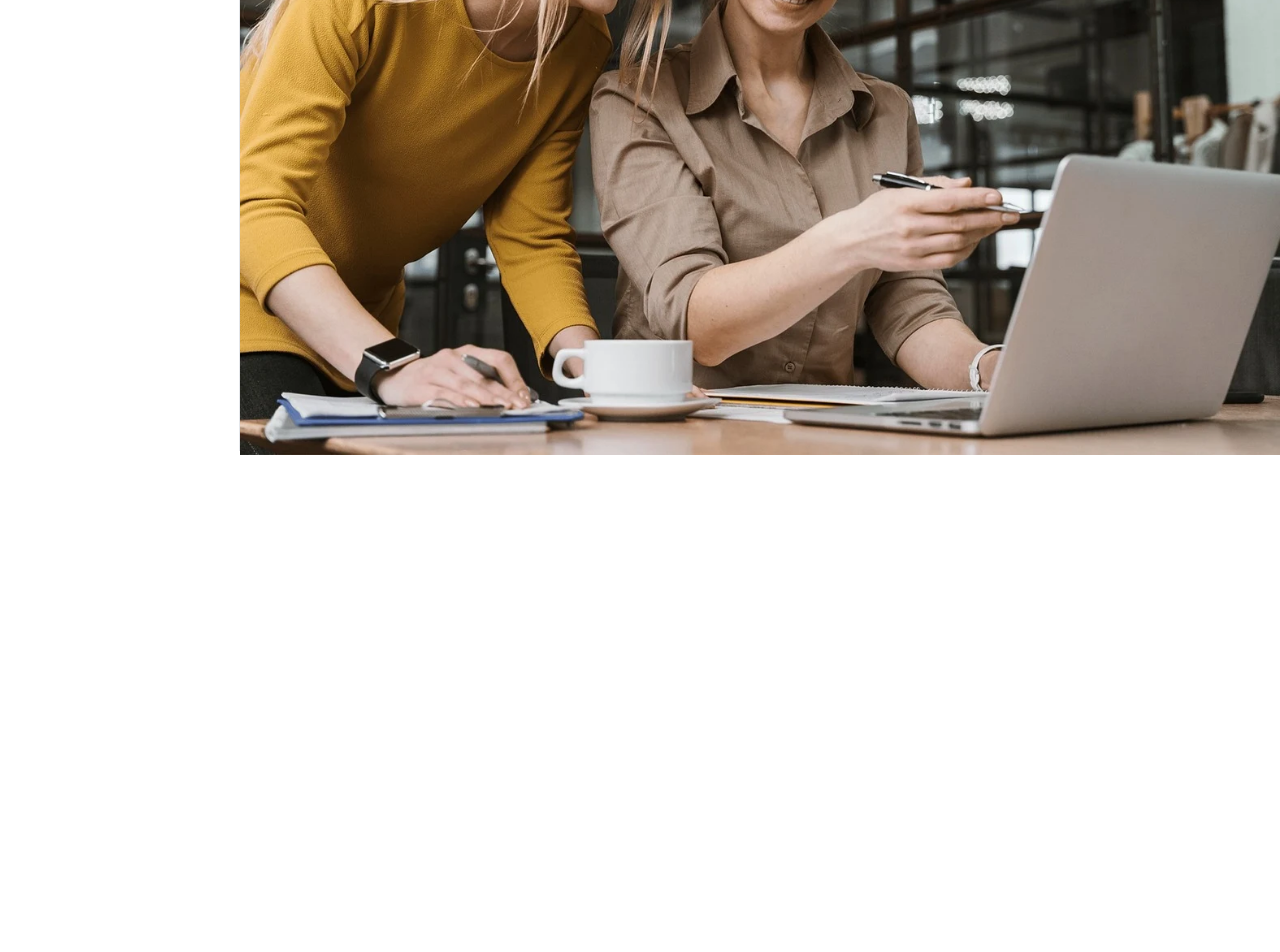
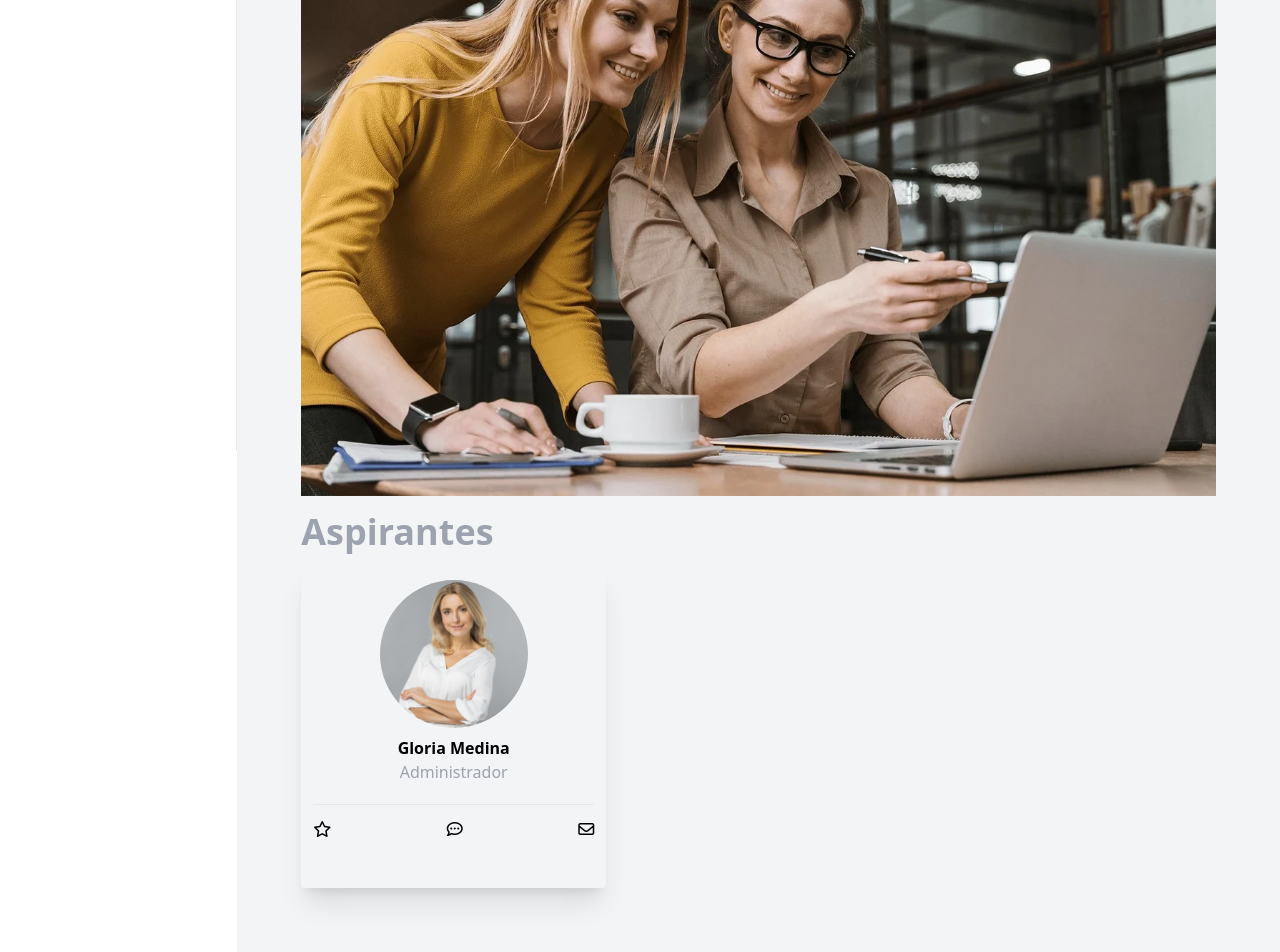
Before and after one commit to Samux33/Practicas-Profesionales-DH, a React (Vite) app in the folder client/: page / in a window 1280 px wide. Shown: the part 349-1301 px from the top of the page. Before the commit the page ends 804 px from the top, so only its background shows below. Built offline with nearby package versions, Linux system fonts and the light colour scheme.

Commit message:
componentes header, List e Info, faltan unos estilos

```diff
--- a/client/src/App.jsx
+++ b/client/src/App.jsx
@@ -2,18 +2,25 @@ import SideBar from "./components/sidebar/sidebar";
 import Header from "./components/header/Header";
 import Info from "./components/info/Info";
 import Banner from "./assets/banner.jpg";
+import List from "./components/aspirantsList/List";
 function App() {
   return (
     <body className="flex">
       <SideBar />
-      <main className="flex flex-1 flex-col right-0 w-3/4">
+      <div className="flex flex-col">
         <Header></Header>
+        <main className="flex flex-1 flex-col right-0 p-16 bg-gray-100 gap-4">
           <Info
             title="Búsqueda y selección"
             text="Encontramos talento para tu empresa, en todos los cargos administrativos, profesionales y técnicos"
             img={Banner}
           ></Info>
+          <h2 className="text-gray-400 font-semibold block text-4xl">
+            Aspirantes
+          </h2>
+          <List></List>
         </main>
+      </div>
     </body>
   );
 }
--- /dev/null
+++ b/client/src/components/aspirantsList/Card.jsx
@@ -0,0 +1,48 @@
+import { useState } from "react";
+import foto from "../../assets/foto1.jpg";
+
+const Card = () => {
+  let prueba = {
+    nombre: "Gloria",
+    apellido: "Medina",
+    imagen: foto,
+    profesión: "Administrador",
+  };
+  let [person, setPerson] = useState(prueba);
+  return (
+    <article className="flex flex-col gap-2 shadow-xl h-80 p-3 md:w-1/2 xl:w-1/3 rounded">
+      <div className="h-1/2 flex justify-center items-center rounded-full m-auto my-0 overflow-hidden">
+        <img
+          src={person.imagen}
+          alt="foto del aspirante"
+          className="block h-full object-cover"
+        />
+      </div>
+      <div className="flex flex-col items-center justify-center">
+        <h2 className=" font-semibold ">{`${person.nombre} ${person.apellido}`}</h2>
+        <p className=" font-normal  text-gray-400">{person.profesión}</p>
+      </div>
+      <nav className="flex border-t justify-between pt-3 mt-3">
+        <a href="">
+          <button>
+            <i className="fa-regular fa-star"></i>
+          </button>
+        </a>
+        <a href="">
+          <button>
+            <i className="fa-regular fa-comment-dots"></i>
+          </button>
+        </a>
+        <a href="">
+          <button>
+            <a href="">
+              <i className="fa-regular fa-envelope"></i>
+            </a>
+          </button>
+        </a>
+      </nav>
+    </article>
+  );
+};
+
+export default Card;
--- /dev/null
+++ b/client/src/components/aspirantsList/List.jsx
@@ -0,0 +1,9 @@
+import Card from "./Card";
+
+
+const List = () => {
+  return <section>
+    <Card></Card>
+  </section>;
+};
+export default List;
--- a/client/src/components/header/Header.jsx
+++ b/client/src/components/header/Header.jsx
@@ -1,7 +1,7 @@
 const Header = () => {
   return (
     <header className="w-auto h-16 flex border-b items-center">
-      <nav className="flex items-center justify-between w-full gap-2 pl-12 pr-4 h-12">
+      <nav className="flex items-center justify-between w-full gap-2 pl-12 pr-4 h-28">
         <div className="flex gap-0.5 items-center">
           <i className="fa-solid fa-magnifying-glass text-blue-500 fa-lg"></i>
           <input type="text" className="h-8 focus:bg-gray-100 p-3  " />
--- a/client/src/components/info/Info.jsx
+++ b/client/src/components/info/Info.jsx
@@ -1,17 +1,17 @@
-import PropTypes from 'prop-types';
+import PropTypes from "prop-types";
 
-const Info=({title,text,img})=>{
-  return(
-    <section>
-      <h2>{title}</h2>
-      <p>{text}</p>
+const Info = ({ title, text, img }) => {
+  return (
+    <section className="flex flex-col gap-2">
+      <h2 className="text-gray-400 font-medium text-3xl ">{title}</h2>
+      <p className="text-gray-400 self-center text-xl font-normal">{text}</p>
       <img src={img} alt="Imagen de presentación" />
     </section>
-  )
-}
-Info.propTypes={
-  title:PropTypes.string,
-  text:PropTypes.string,
-  img:PropTypes.string
-}
-export default Info
+  );
+};
+Info.propTypes = {
+  title: PropTypes.string,
+  text: PropTypes.string,
+  img: PropTypes.string,
+};
+export default Info;
```
Also changed, not shown: client/src/assets/foto1.jpg (added). Lines whose indentation alone changed are shown as unchanged.
